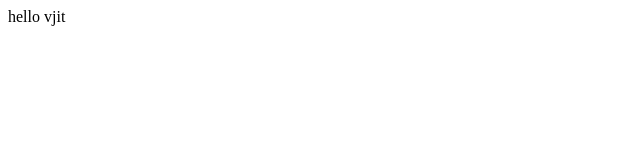
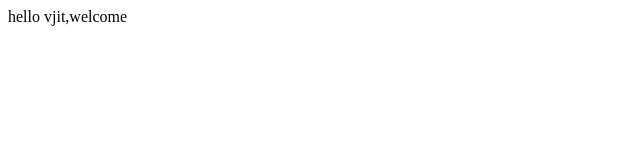
Before and after one commit to rishitha1505-spec/Hello-world, a plain HTML site: page index.html in a window 1280 px wide. Shown: the full height of the page, 0-640 px from the left. Drawn offline with Linux system fonts and the light colour scheme.

Commit message:
Update index.html

```diff
--- a/index.html
+++ b/index.html
@@ -5,6 +5,6 @@
     </head>
     <body>
 
-       <p>hello vjit</p>
+       <p>hello vjit,welcome</p>
     </body>
 </html>
```
